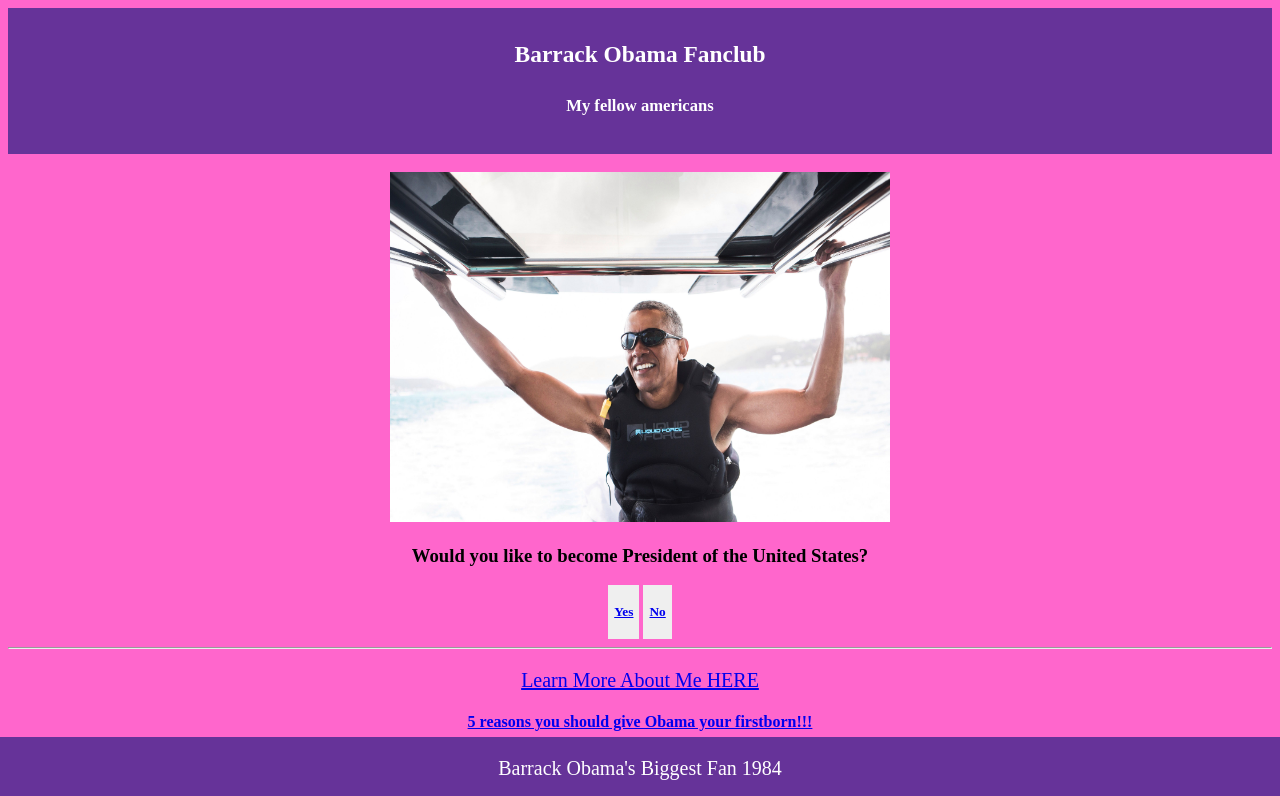
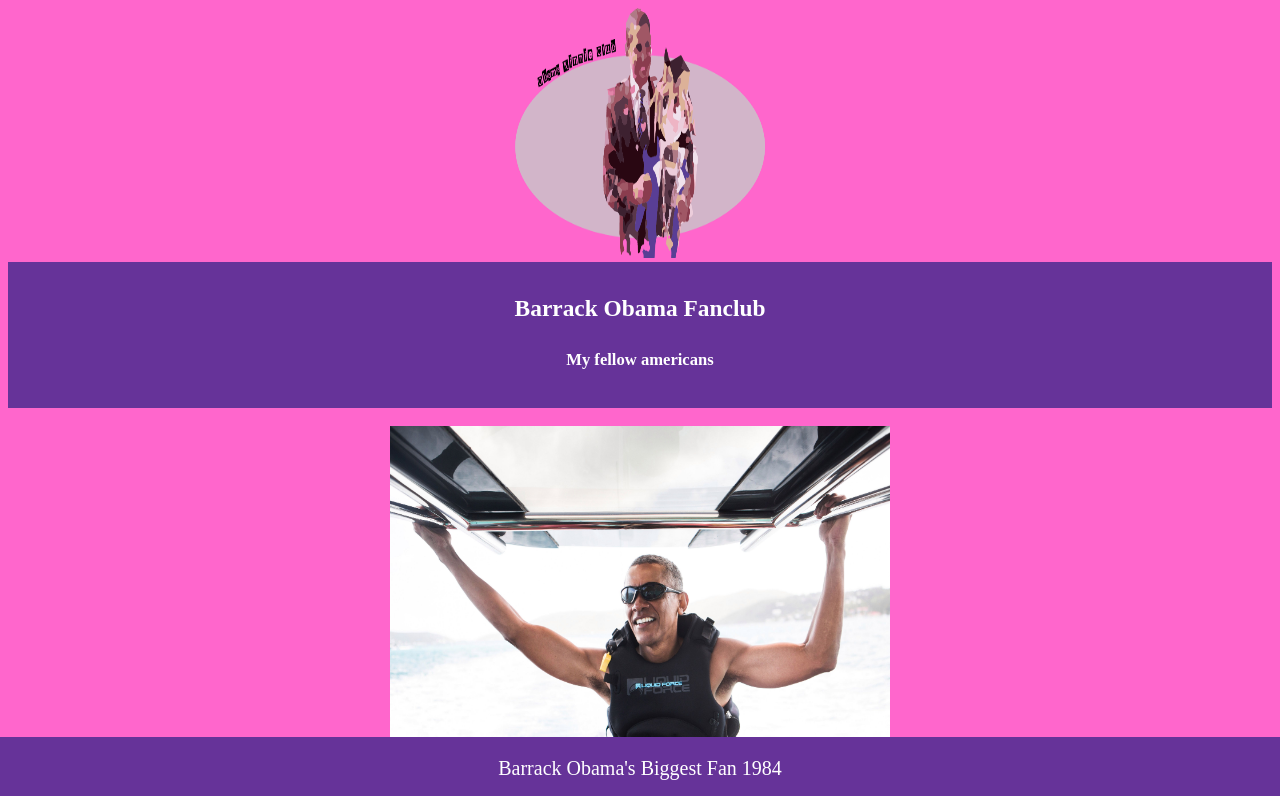
Before and after one commit to aiqbal-hhs/html-css-tasks-xXBillClintonXx, a plain HTML site: page index.html in a window 1280 px wide. Shown: the top 796 px of the page. Drawn offline with Linux system fonts and the light colour scheme.

Commit message:
Update index.html

```diff
--- a/index.html
+++ b/index.html
@@ -2,7 +2,7 @@
 <html>
 <head>
     <link rel="stylesheet" href="stylicious.css">
-<title>Obama Kinnie Club</title>
+<img width="250" height="250" src="obamakinnieclub.png" title="obama-desu">
 </head>
 <div class="header">
     <strong><h3>Barrack Obama Fanclub</h3></strong>
```
